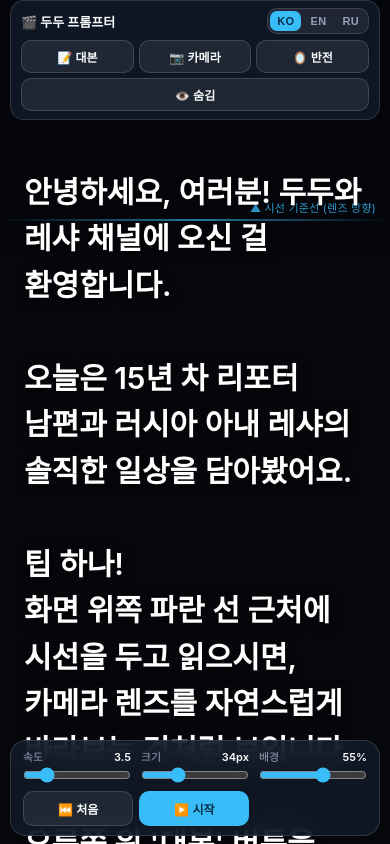
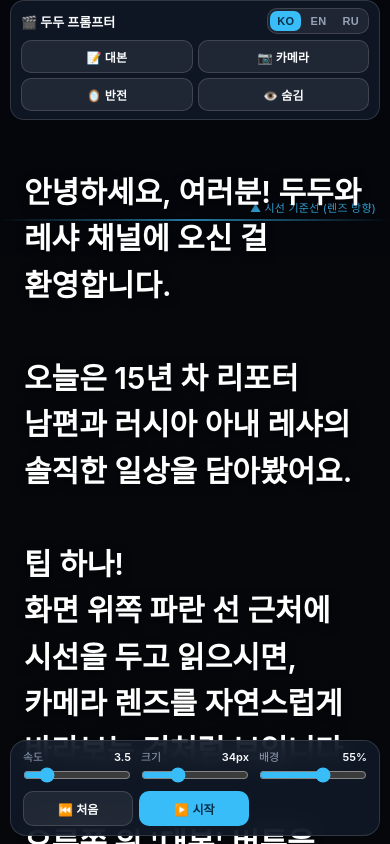
Before and after one commit to parkseongdu-sketch/dudu-teleprompter, a plain HTML site: page index.html in a window 390 px wide. Drawn offline with Linux system fonts and the light colour scheme.

Commit message:
두두 프롬프터: 모바일 상단 버튼 2열 그리드로 정렬

```diff
--- a/index.html
+++ b/index.html
@@ -208,8 +208,8 @@
     }
 
     .top-actions {
-      display: flex;
-      flex-wrap: wrap;
+      display: grid;
+      grid-template-columns: repeat(2, minmax(0, 1fr));
       gap: 5px;
     }
 
@@ -248,9 +248,9 @@
       color: #bae6fd;
     }
 
-    /* Top action buttons: 3-up grid on narrow phones so nothing overflows */
+    /* Top action buttons: even 2-up grid on phones so nothing overflows */
     .top-actions button {
-      flex: 1 1 calc(33.333% - 4px);
+      width: 100%;
       min-width: 0;
       padding: 7px 6px;
       font-size: 12px;
@@ -426,11 +426,12 @@
         flex: 1 1 auto;
       }
       .top-actions {
+        display: flex;
         flex: 0 1 auto;
         flex-wrap: nowrap;
       }
       .top-actions button {
-        flex: 0 0 auto;
+        width: auto;
         padding: 8px 12px;
         font-size: 13px;
       }
```
